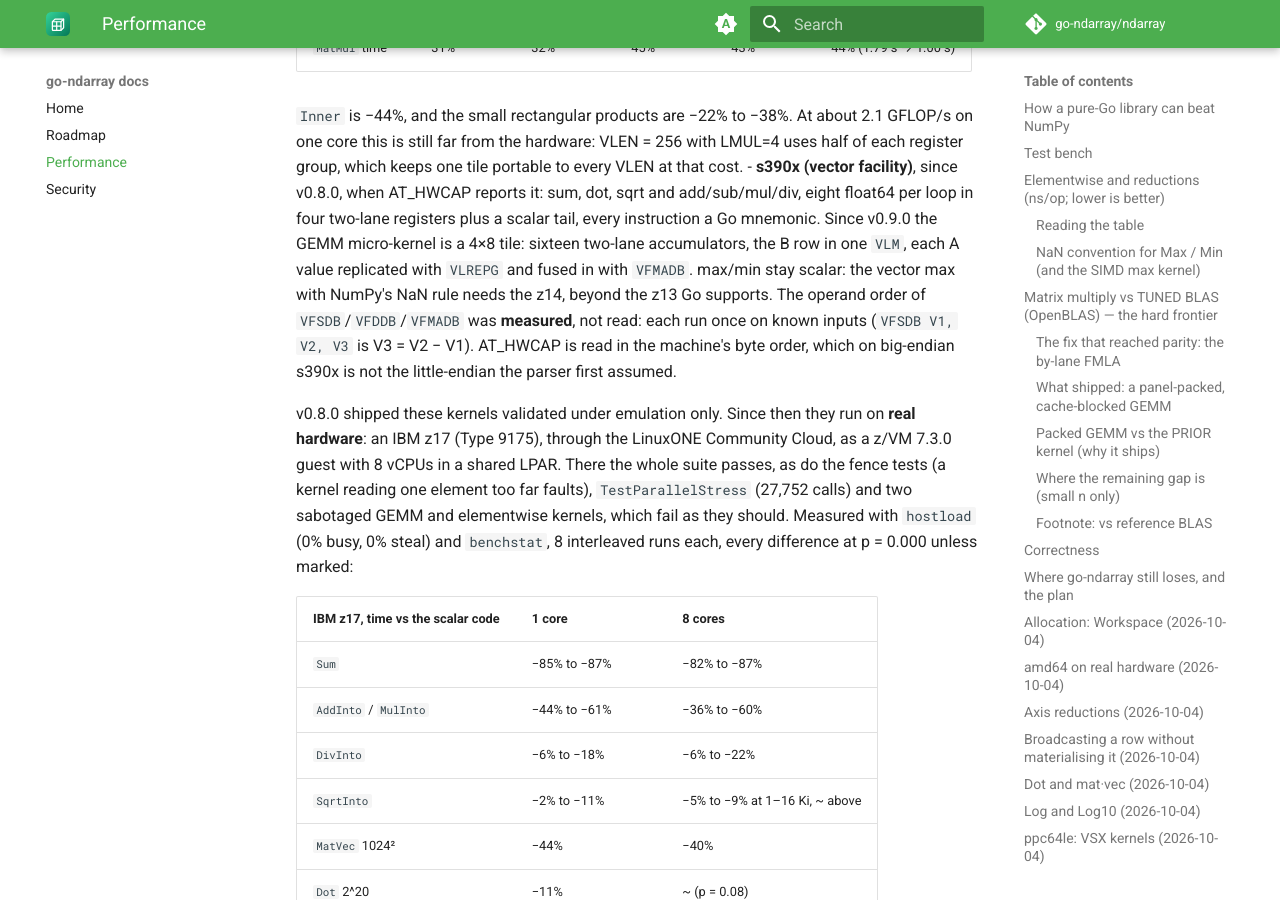
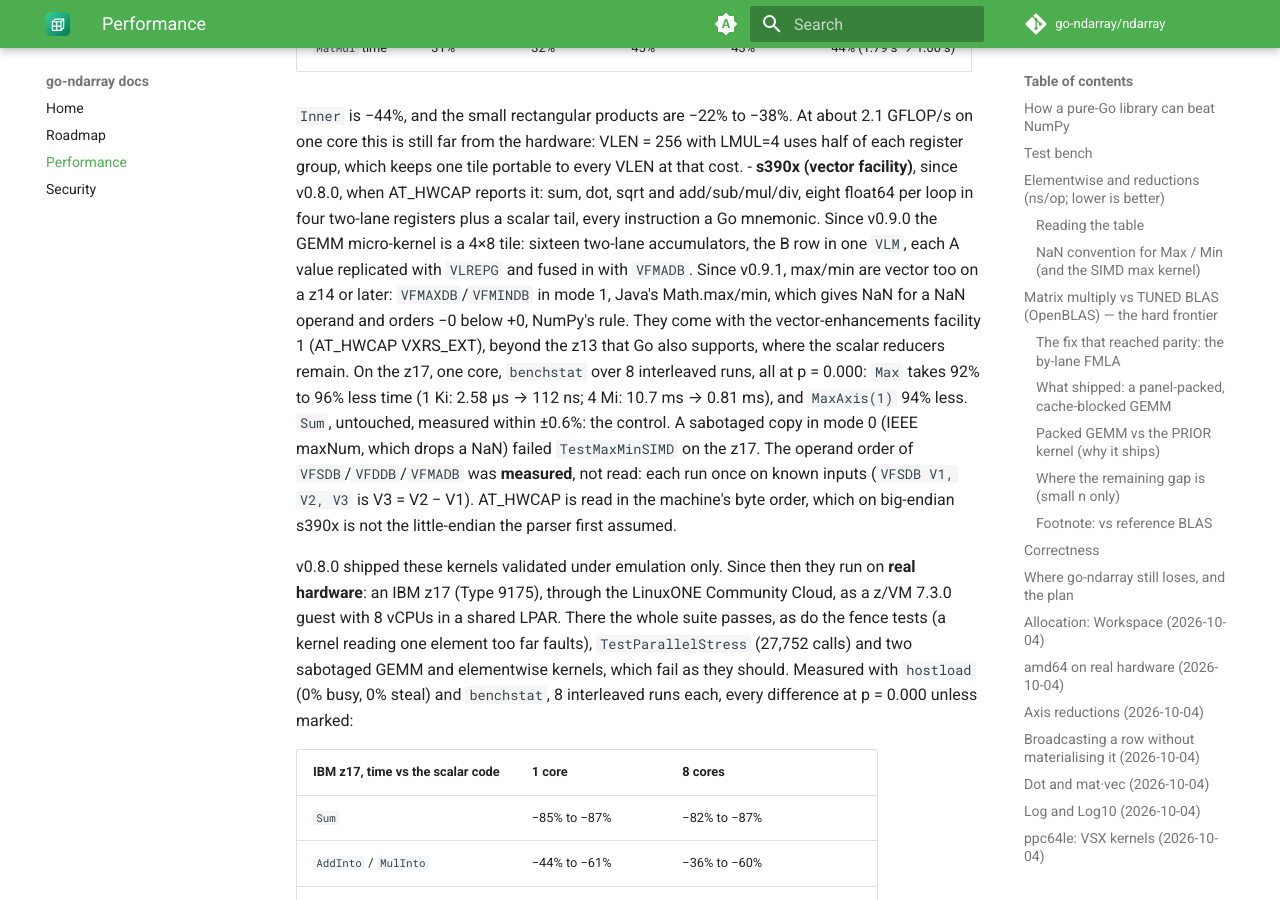
Before and after one commit to go-ndarray/docs, an MkDocs documentation site: the page built from docs/performance.md, in a window 1280 px wide and 900 px high, scrolled down 23921 px. Built offline with MkDocs 1.6.1 and Material for MkDocs 9.7.7, drawn with Linux system fonts in a browser that asks for light colours; comment, search, counter and statistics services are not loaded; the version menu is left out; some of the changed text lies outside the part shown.

Commit message:
docs: mirrors at v0.9.1 (s390x vector max/min) (#25)
Co-authored-by: Claude Opus 5.5 <noreply@anthropic.com>

```diff
--- a/docs/performance.md
+++ b/docs/performance.md
@@ -4,7 +4,7 @@ Honest, reproducible head-to-head of `go-ndarray/ndarray` against **NumPy
 2.2.4** on identical hardware. "On n'a pas le droit de se tromper": every number
 here is measured, every win is real, and where NumPy still leads it says so.
 
-> **Where it stands at v0.9.0.** This page grew round by round: the sections
+> **Where it stands at v0.9.1.** This page grew round by round: the sections
 > up to *Where go-ndarray still loses* were measured on an arm64 Tart VM
 > (4 vCPU, NumPy 2.2.4, OpenBLAS 0.3.29); the dated sections after it on an
 > AMD Zen 3, 16 cores, against **NumPy 2.5.3 + OpenBLAS 0.3.34**, except the
@@ -917,8 +917,16 @@ stay dynamic, so its slower efficiency cores are handled as before.
   two-lane registers plus a scalar tail, every instruction a Go mnemonic.
   Since v0.9.0 the GEMM micro-kernel is a 4×8 tile: sixteen two-lane
   accumulators, the B row in one `VLM`, each A value replicated with `VLREPG`
-  and fused in with `VFMADB`. max/min stay scalar: the vector max with NumPy's
-  NaN rule needs the z14, beyond the z13 Go supports. The operand order of
+  and fused in with `VFMADB`. Since v0.9.1, max/min are vector too on a z14
+  or later: `VFMAXDB`/`VFMINDB` in mode 1, Java's Math.max/min, which gives NaN
+  for a NaN operand and orders −0 below +0, NumPy's rule. They come with the
+  vector-enhancements facility 1 (AT_HWCAP VXRS_EXT), beyond the z13 that Go
+  also supports, where the scalar reducers remain. On the z17, one core,
+  `benchstat` over 8 interleaved runs, all at p = 0.000: `Max` takes 92% to 96%
+  less time (1 Ki: 2.58 µs → 112 ns; 4 Mi: 10.7 ms → 0.81 ms), and `MaxAxis(1)`
+  94% less. `Sum`, untouched, measured within ±0.6%: the control. A sabotaged copy in
+  mode 0 (IEEE maxNum, which drops a NaN) failed `TestMaxMinSIMD` on the z17.
+  The operand order of
   `VFSDB`/`VFDDB`/`VFMADB` was **measured**, not read: each run once on known
   inputs (`VFSDB V1, V2, V3` is V3 = V2 − V1). AT_HWCAP is read in the
   machine's byte order, which on big-endian s390x is not the little-endian the
```
Also changed, not shown: docs/security.md (+9 -1 lines).
